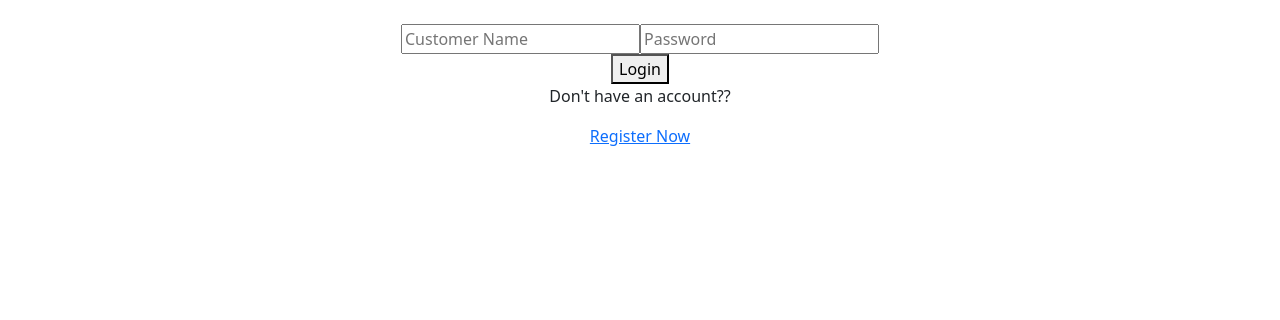
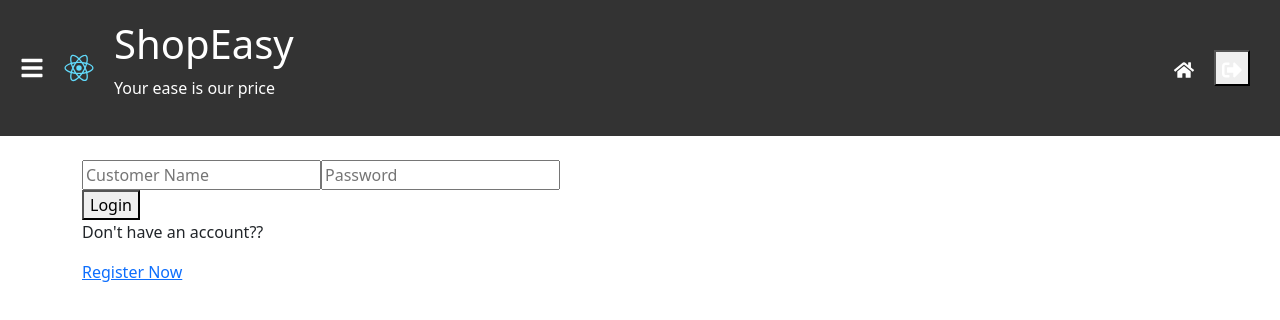
Before and after one commit to AmatulSaboor/shopeasy, a React (Create React App) app in the folder web/: page /login in a window 1280 px wide. Shown: the top 320 px of the page. Built offline with nearby package versions, Linux system fonts and the light colour scheme; no server answers.

Commit message:
simplify code by using useContext

```diff
--- a/web/src/App.js
+++ b/web/src/App.js
@@ -8,13 +8,16 @@ import {useEffect, useState} from 'react';
 import Footer from './components/footer/Footer';
 import Header from './components/header/Header';
 import Wishlist from './components/wishlist/Wishlist';
-import Cart from './components/cart/Cart';
+// import Cart from './components/cart/Cart';
+import Cart from './components/cart/CartCopy';
 import Order from './components/order/Order';
 import Checkout from './pages/checkout/Checkout';
 import NotFound from './components/notfound/NotFound';
 import 'bootstrap/dist/css/bootstrap.min.css';
 import CustomerProductDisplay from './pages/customerProductDisplay/CustomerProductDisplay';
 import Success from './components/success/Success';
+import { AuthProvider } from './context/AuthContext';
+import ProtectedRoute from './context/ProtectedRoute';
 
 function App() {
   const [isAuthenticated, setIsAuthenticated] = useState(null);
@@ -23,6 +26,21 @@ function App() {
   const [loggedInCustomerEmail, setLoggedInCustomerEmail] = useState(null)
   const [loggedInCustomerId, setLoggedInCustomerId] = useState(null)
 
+  return(
+    <AuthProvider>
+      <Header />
+      <BrowserRouter>
+        <Routes>
+          {/* <Route path="/login" component={Login} />
+          <ProtectedRoute path="/dashboard" component={Cart} /> */}
+          <Route path="/login" element={<Login />} />
+          <Route element={<ProtectedRoute />}>
+            <Route path="/dashboard" element={<Cart />} />
+          </Route>
+        </Routes>
+      </BrowserRouter>
+    </AuthProvider>
+  )
   useEffect(() => {
     fetch(serverURL + 'auth/session',
     {credentials: 'include'})
@@ -45,28 +63,28 @@ function App() {
     //   // setError(err.message);
     // });
   }, [])
-  return (
-    <div className="App">
-      {error && <div className="validationError m-4">{error}</div>}
-      {/* <Header loggedInCustomerName={loggedInCustomerName} loggedInCustomerEmail={loggedInCustomerEmail} setLoggedInCustomerEmail={setLoggedInCustomerEmail} setLoggedInCustomerName={setLoggedInCustomerName} /> */}
-      <BrowserRouter>
-        <Routes>
-          <Route path='/' element={<CustomerProductDisplay loggedInCustomerId={loggedInCustomerId} setLoggedInCustomerId={setLoggedInCustomerId} setLoggedInCustomerEmail={setLoggedInCustomerEmail} setLoggedInCustomerName={setLoggedInCustomerName} />} />
-          {/* <Route path='/' element={<Product setLoggedInCustomerId={setLoggedInCustomerId} setLoggedInCustomerEmail={setLoggedInCustomerEmail} setLoggedInCustomerName={setLoggedInCustomerName} />} /> */}
-          <Route path='/login' element={<Login setLoggedInCustomerId={setLoggedInCustomerId} setLoggedInCustomerEmail={setLoggedInCustomerEmail} setLoggedInCustomerName={setLoggedInCustomerName} />} />
-          <Route path='/register' element={<Register setLoggedInCustomerId={setLoggedInCustomerId} setLoggedInCustomerEmail={setLoggedInCustomerEmail} setLoggedInCustomerName={setLoggedInCustomerName} />} />
-          <Route path='/dashboard' element={<Product loggedInCustomerName={loggedInCustomerName} loggedInCustomerEmail={loggedInCustomerEmail} setLoggedInCustomerEmail={setLoggedInCustomerEmail} setLoggedInCustomerName={setLoggedInCustomerName} />} />
-          <Route path='/wishlist' element={<Wishlist loggedInCustomerName={loggedInCustomerName} loggedInCustomerEmail={loggedInCustomerEmail} setLoggedInCustomerEmail={setLoggedInCustomerEmail} setLoggedInCustomerName={setLoggedInCustomerName} />} />
-          <Route path='/cart' element={<Cart loggedInCustomerName={loggedInCustomerName} loggedInCustomerEmail={loggedInCustomerEmail} setLoggedInCustomerId={setLoggedInCustomerId} setLoggedInCustomerEmail={setLoggedInCustomerEmail} setLoggedInCustomerName={setLoggedInCustomerName} />} />
-          <Route path='/order' element={<Order loggedInCustomerId={loggedInCustomerId} loggedInCustomerName={loggedInCustomerName} loggedInCustomerEmail={loggedInCustomerEmail} setLoggedInCustomerEmail={setLoggedInCustomerEmail} setLoggedInCustomerName={setLoggedInCustomerName} />} />
-          <Route path='/checkout' element={<Checkout loggedInCustomerId={loggedInCustomerId} loggedInCustomerName={loggedInCustomerName} loggedInCustomerEmail={loggedInCustomerEmail} setLoggedInCustomerId={setLoggedInCustomerId} setLoggedInCustomerEmail={setLoggedInCustomerEmail} setLoggedInCustomerName={setLoggedInCustomerName} />} />
-          <Route path='/success' element={<Success loggedInCustomerId={loggedInCustomerId} loggedInCustomerName={loggedInCustomerName} loggedInCustomerEmail={loggedInCustomerEmail} setLoggedInCustomerId={setLoggedInCustomerId} setLoggedInCustomerEmail={setLoggedInCustomerEmail} setLoggedInCustomerName={setLoggedInCustomerName} />} />
-          <Route path = "*" element={<NotFound />} />
-        </Routes>
-      </BrowserRouter>
-      {/* <Footer /> */}
-    </div>
-  );
+  // return (
+  //   <div className="App">
+  //     {error && <div className="validationError m-4">{error}</div>}
+  //     {/* <Header loggedInCustomerName={loggedInCustomerName} loggedInCustomerEmail={loggedInCustomerEmail} setLoggedInCustomerEmail={setLoggedInCustomerEmail} setLoggedInCustomerName={setLoggedInCustomerName} /> */}
+  //     <BrowserRouter>
+  //       <Routes>
+  //         <Route path='/' element={<CustomerProductDisplay loggedInCustomerId={loggedInCustomerId} setLoggedInCustomerId={setLoggedInCustomerId} setLoggedInCustomerEmail={setLoggedInCustomerEmail} setLoggedInCustomerName={setLoggedInCustomerName} />} />
+  //         {/* <Route path='/' element={<Product setLoggedInCustomerId={setLoggedInCustomerId} setLoggedInCustomerEmail={setLoggedInCustomerEmail} setLoggedInCustomerName={setLoggedInCustomerName} />} /> */}
+  //         <Route path='/login' element={<Login setLoggedInCustomerId={setLoggedInCustomerId} setLoggedInCustomerEmail={setLoggedInCustomerEmail} setLoggedInCustomerName={setLoggedInCustomerName} />} />
+  //         <Route path='/register' element={<Register setLoggedInCustomerId={setLoggedInCustomerId} setLoggedInCustomerEmail={setLoggedInCustomerEmail} setLoggedInCustomerName={setLoggedInCustomerName} />} />
+  //         <Route path='/dashboard' element={<Product loggedInCustomerName={loggedInCustomerName} loggedInCustomerEmail={loggedInCustomerEmail} setLoggedInCustomerEmail={setLoggedInCustomerEmail} setLoggedInCustomerName={setLoggedInCustomerName} />} />
+  //         <Route path='/wishlist' element={<Wishlist loggedInCustomerName={loggedInCustomerName} loggedInCustomerEmail={loggedInCustomerEmail} setLoggedInCustomerEmail={setLoggedInCustomerEmail} setLoggedInCustomerName={setLoggedInCustomerName} />} />
+  //         <Route path='/cart' element={<Cart loggedInCustomerName={loggedInCustomerName} loggedInCustomerEmail={loggedInCustomerEmail} setLoggedInCustomerId={setLoggedInCustomerId} setLoggedInCustomerEmail={setLoggedInCustomerEmail} setLoggedInCustomerName={setLoggedInCustomerName} />} />
+  //         <Route path='/order' element={<Order loggedInCustomerId={loggedInCustomerId} loggedInCustomerName={loggedInCustomerName} loggedInCustomerEmail={loggedInCustomerEmail} setLoggedInCustomerEmail={setLoggedInCustomerEmail} setLoggedInCustomerName={setLoggedInCustomerName} />} />
+  //         <Route path='/checkout' element={<Checkout loggedInCustomerId={loggedInCustomerId} loggedInCustomerName={loggedInCustomerName} loggedInCustomerEmail={loggedInCustomerEmail} setLoggedInCustomerId={setLoggedInCustomerId} setLoggedInCustomerEmail={setLoggedInCustomerEmail} setLoggedInCustomerName={setLoggedInCustomerName} />} />
+  //         <Route path='/success' element={<Success loggedInCustomerId={loggedInCustomerId} loggedInCustomerName={loggedInCustomerName} loggedInCustomerEmail={loggedInCustomerEmail} setLoggedInCustomerId={setLoggedInCustomerId} setLoggedInCustomerEmail={setLoggedInCustomerEmail} setLoggedInCustomerName={setLoggedInCustomerName} />} />
+  //         <Route path = "*" element={<NotFound />} />
+  //       </Routes>
+  //     </BrowserRouter>
+  //     {/* <Footer /> */}
+  //   </div>
+  // );
 }
 
 export default App;
--- a/web/src/components/authentication/login/Login.jsx
+++ b/web/src/components/authentication/login/Login.jsx
@@ -8,28 +8,36 @@ import serverURL from '../../../config/configFile';
 // import logo from '../../../assets/img/logo-02.png';
 // import '../../../assets/img/background-image.png';
 // import image from '../../../assets/img/i5.png';
+import { useAuth } from '../../../context/AuthContext';
 
 export const Login = ({setLoggedInCustomerId, setLoggedInCustomerEmail, setLoggedInCustomerName}) => {
     const [validationError, setValidationError] = useState(null)
     const [name, setName] = useState('')
     const [password, setPassword] = useState('')
     const navigate = useNavigate();
+    const {setLoading, setUser, setIsAuthenticated, isAuthenticated} = useAuth();
+
     useEffect(() => {
-        fetch(serverURL + 'auth/session', {
-            credentials: 'include'
-        })
-        .then((res => res.json()))
-        .then(res => {console.log(res);
-            if(res.isAuthenticated){
-                setLoggedInCustomerId(res.id)
-                setLoggedInCustomerEmail(res.email)
-                setLoggedInCustomerName(res.name)
-                return navigate('/');
-            }
-        })
-        .catch(err => {console.log(err);
-        })
-    }, [navigate, setLoggedInCustomerId, setLoggedInCustomerEmail, setLoggedInCustomerName])
+        if (isAuthenticated){
+            navigate('/dashboard')
+        }
+    })
+    // useEffect(() => {
+    //     fetch(serverURL + 'auth/session', {
+    //         credentials: 'include'
+    //     })
+    //     .then((res => res.json()))
+    //     .then(res => {console.log(res);
+    //         if(res.isAuthenticated){
+    //             setLoggedInCustomerId(res.id)
+    //             setLoggedInCustomerEmail(res.email)
+    //             setLoggedInCustomerName(res.name)
+    //             return navigate('/');
+    //         }
+    //     })
+    //     .catch(err => {console.log(err);
+    //     })
+    // }, [navigate, setLoggedInCustomerId, setLoggedInCustomerEmail, setLoggedInCustomerName])
     return (
         <div>
             <form onSubmit={(e)=>{
@@ -45,10 +53,13 @@ export const Login = ({setLoggedInCustomerId, setLoggedInCustomerEmail, setLogge
                             .then((response) => response.json())
                             .then(response => {console.log(response);
                                 if(response.message){
-                                    setLoggedInCustomerId(response.id)
-                                    setLoggedInCustomerEmail(response.email)
-                                    setLoggedInCustomerName(response.name)
-                                    navigate('/')
+                                    setLoading(false)
+                                    setUser({id:response.id, name:response.name, email: response.email})
+                                    setIsAuthenticated(true)
+                                    // setLoggedInCustomerId(response.id)
+                                    // setLoggedInCustomerEmail(response.email)
+                                    // setLoggedInCustomerName(response.name)
+                                    navigate('/dashboard')
                                 }
                                 else{
                                     setValidationError(response.error)
--- /dev/null
+++ b/web/src/components/cart/CartCopy.jsx
@@ -0,0 +1,14 @@
+import { useAuth } from '../../context/AuthContext';
+
+const Cart = () => {
+
+    const {user} = useAuth();
+    console.log(user)
+    return(
+        <>
+            in test
+        </>
+    )
+}
+
+export default Cart
--- a/web/src/components/header/Header.jsx
+++ b/web/src/components/header/Header.jsx
@@ -2,13 +2,28 @@ import React, { useState } from 'react';
 import { FaBars, FaHome, FaSignOutAlt } from 'react-icons/fa';
 import Logo from '../../logo.svg';
 import Sidebar from '../sidebar/Sidebar'
-
+import serverURL from '../../config/configFile';
+import { useAuth } from '../../context/AuthContext';
 const Header = () => {
   const [showSidebar, setShowSidebar] = useState(false);
   const toggleSidebar = () => {
     setShowSidebar(!showSidebar);
   };
 
+  const {setUser, setIsAuthenticated, setLoading} = useAuth();
+  const logout = () => {
+    fetch(serverURL + `auth/logout`, {credentials : `include`})
+    .then(res => res.json())
+    .then(res => {if(res.logout) {
+      setUser(null)
+      setIsAuthenticated(false)
+      setLoading(false)
+      console.log('in logout conaolw')
+        // setLoggedInCustomerName(null)
+        // setLoggedInCustomerEmail(null)
+        // navigate('/login')
+    }})
+    .catch( err => console.log(err))}
   return (
     <header style={styles.header}>
       <div style={styles.leftSection}>
@@ -21,7 +36,7 @@ const Header = () => {
       </div>
       <div style={styles.rightSection}>
         <a href="/home" style={styles.iconLink}><FaHome /></a>
-        <a href="/logout" style={styles.iconLink}><FaSignOutAlt /></a>
+        <button onClick={() => logout()} style={styles.iconLink}><FaSignOutAlt /></button>
       </div>
       {showSidebar && (
         <div style={styles.sidebar}>
--- /dev/null
+++ b/web/src/context/AuthContext.js
@@ -0,0 +1,49 @@
+// AuthContext.js
+import React, { createContext, useState, useEffect, useContext } from 'react';
+import serverURL from '../config/configFile';
+
+const AuthContext = createContext();
+
+export const AuthProvider = ({ children }) => {
+    const [user, setUser] = useState(null);
+    const [isAuthenticated, setIsAuthenticated] = useState(false);
+    const [loading, setLoading] = useState(true);
+
+    useEffect(() => {
+    const fetchUser = async () => {
+      fetch(serverURL + 'auth/session', {
+        credentials: 'include'
+      })
+    .then((res => res.json()))
+    .then(res => {console.log(res);
+        if(res.isAuthenticated){
+          setLoading(false)
+          setIsAuthenticated(res.isAuthenticated)
+          setUser({id : res.id, name:res.name,  email:res.email})
+        }
+    })
+    .catch(err => {console.log(err);
+    })
+      // // Replace this with your actual authentication check and fetching user data
+      // const userData = {
+      //   id: 1,
+      //   name: 'John Doe',
+      //   email: 'john@example.com',
+      // };
+
+      // setUser(userData);
+      // setIsAuthenticated(authStatus);
+      // setLoading(false);
+    };
+
+    fetchUser();
+  }, []);
+
+  return (
+    <AuthContext.Provider value={{ user, isAuthenticated, loading, setUser, setLoading, setIsAuthenticated }}>
+      {children}
+    </AuthContext.Provider>
+  );
+};
+
+export const useAuth = () => useContext(AuthContext);
--- /dev/null
+++ b/web/src/context/ProtectedRoute.js
@@ -0,0 +1,36 @@
+// ProtectedRoute.js
+import React from 'react';
+import { Outlet, Navigate } from 'react-router-dom';
+import { useAuth } from './AuthContext';
+
+const ProtectedRoute = ({ element: Element, ...rest }) => {
+    const { isAuthenticated, loading} = useAuth();
+
+    if (loading) {
+      return <div>Loading...</div>;
+    }
+
+    return isAuthenticated ? <Outlet {...rest} /> : <Navigate to="/login" />;
+  };
+
+export default ProtectedRoute;
+// const ProtectedRoute = ({ component: Component, ...rest }) => {
+//   const { isAuthenticated, loading } = useAuth();
+
+//   if (loading) {
+//     return <div>Loading...</div>;
+//   }
+
+//   return (
+    // <Route
+    //   {...rest}
+    //   render={(props) =>
+    //     isAuthenticated ? <Component {...props} /> : <Navigate to="/login" />
+    //   }
+    // />
+    // <Route
+    //   {...rest}
+    //   element={
+    //     isAuthenticated ? Component : <Navigate to="/login" />
+    //   }
+    // />
--- a/web/src/context/context.js
+++ /dev/null
@@ -1,3 +0,0 @@
-import { createContext } from "react";
-
-export const usernameContext = createContext(null);
```
